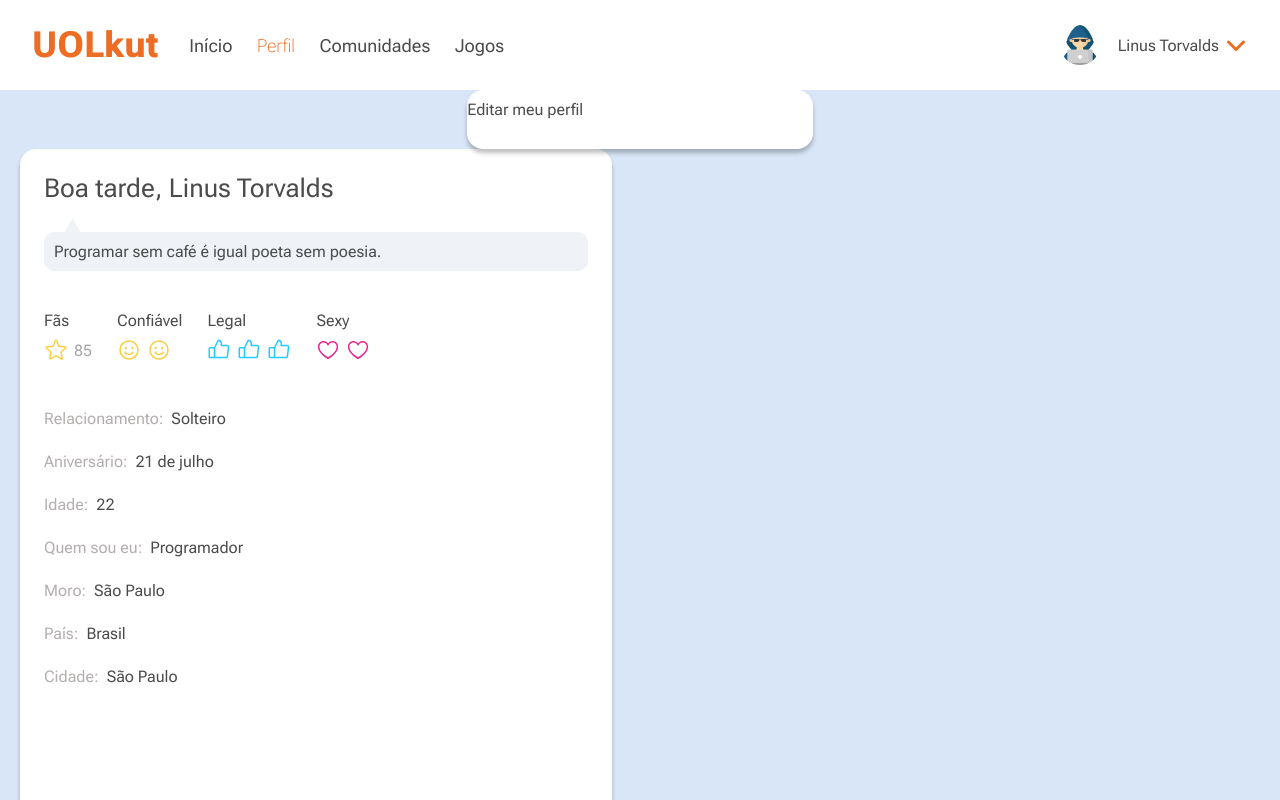
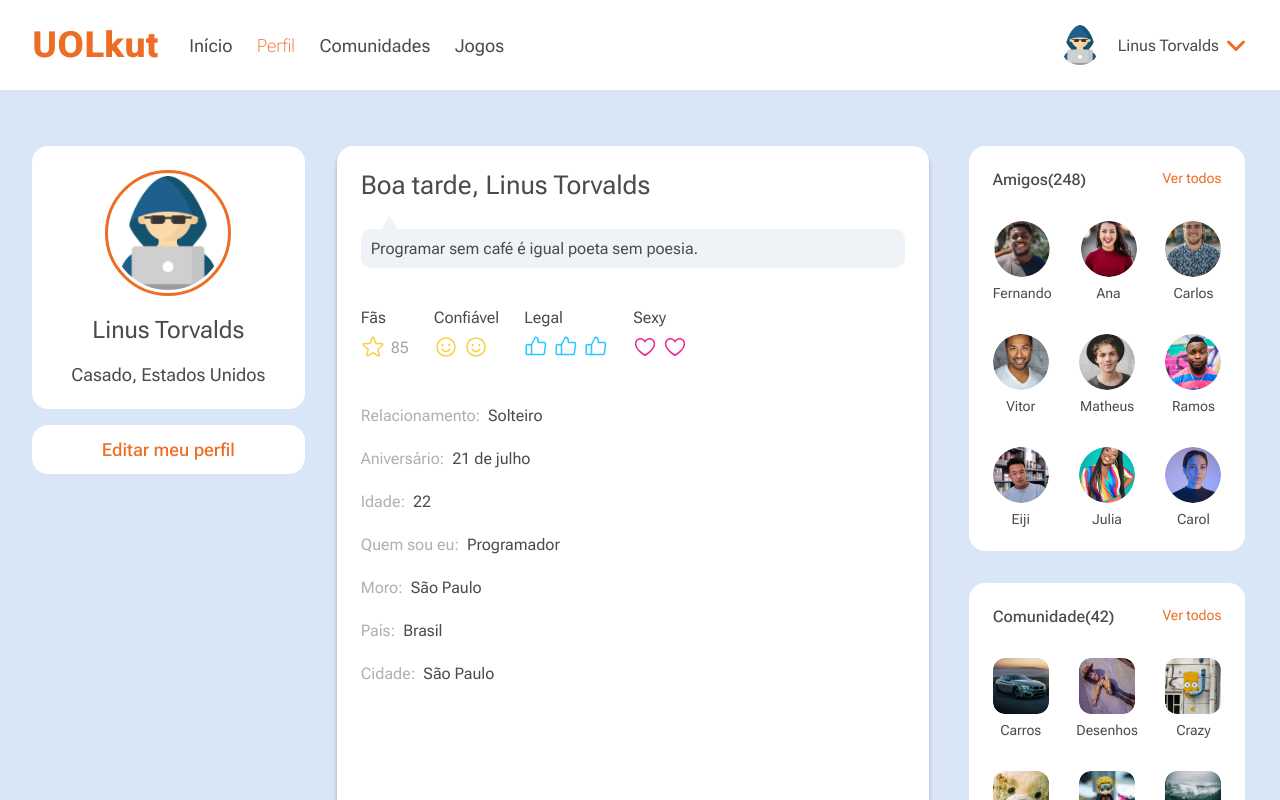
Before and after one commit to Theo-Magno/projeto-compass-desafio-x, a React (Create React App) app in the folder uolkut/: page /profile in a window 1280 px wide. Shown: the top 800 px of the page. Built offline with nearby package versions, Linux system fonts and the light colour scheme; the HTML template or start-up script is replaced by a standard one.

Commit message:
feat: profile page responsiveness made

```diff
--- a/uolkut/src/App.tsx
+++ b/uolkut/src/App.tsx
@@ -18,9 +18,12 @@
           <Route path="/register" element={<RegisterPage />} />
           <Route path="/second-register" element={<SecondRegisterPage />} />
           <Route path="/profile" element={<ProfilePage />} />
+          <Route
+            path="/profile/edit-information"
+            element={<EditInformationPage />}
+          />
           <Route path="/recover-pass" element={<RecoverPassPage />} />
           <Route path="/new-pass" element={<NewPassPage />} />
-          <Route path="/edit-information" element={<EditInformationPage />} />
         </Routes>
       </BrowserRouter>
     </div>
--- a/uolkut/src/components/Card/CardsFC.css
+++ b/uolkut/src/components/Card/CardsFC.css
@@ -1,5 +1,6 @@
 .card.card-friends {
   padding: 24px;
+  margin: 0;
   width: 100%;
   max-width: calc(320px - 48px);
   box-shadow: none;
--- a/uolkut/src/components/Header/HeaderProfile.tsx
+++ b/uolkut/src/components/Header/HeaderProfile.tsx
@@ -1,4 +1,4 @@
-// import { Link } from 'react-router-dom';
+import { NavLink } from 'react-router-dom';
 
 import './HeaderProfile.css';
 import Expansive from '../Icons/Expansive';
@@ -11,16 +11,10 @@
         <div className="header-left">
           <h1 className="title-header-profile">UOLkut</h1>
           <nav className="navbar">
-            {/* <Link to="#">Início</Link>
-        <Link to="#">Perfil</Link>
-        <Link to="#">Comunidades</Link>
-        <Link to="#">Jogos</Link> */}
-            <a href="#">Início</a>
-            <a href="#" className="active">
-              Perfil
-            </a>
-            <a href="#">Comunidades</a>
-            <a href="#">Jogos</a>
+            <NavLink to="/">Início</NavLink>
+            <NavLink to="/profile">Perfil</NavLink>
+            <NavLink to="/community">Comunidades</NavLink>
+            <NavLink to="/games">Jogos</NavLink>
           </nav>
         </div>
         <div className="header-right">
--- a/uolkut/src/components/InfoProfile.css
+++ b/uolkut/src/components/InfoProfile.css
@@ -2,6 +2,8 @@
   display: flex;
   justify-content: flex-start;
   padding: 24px;
+  margin: 0;
+  box-shadow: none;
 }
 
 .title-info-profile {
@@ -142,6 +144,8 @@
   .card.card-profile-info {
     width: 100%;
     max-width: calc(592px - 48px);
+    box-shadow: 0px 4px 4px 0px rgba(0, 0, 0, 0.25);
+
   }
 
   .title-info-profile {
--- /dev/null
+++ b/uolkut/src/pages/ProfilePage.css
@@ -0,0 +1,172 @@
+.content-profile {
+  padding: 24px 20px;
+  margin: 0 auto;
+}
+
+.search-mobile {
+  background-image: url('../assets/svgs/search-icon.svg');
+  background-repeat: no-repeat;
+  background-position: 15px center;
+  background-size: 24px;
+  padding-left: 51px;
+  background-color: #FDFEFF;
+  border-radius: 8px;
+}
+
+.input-search-mobile {
+  border: none;
+  outline: none;
+  padding: 12px;
+  width: calc(100% - 24px);
+  background-color: #FDFEFF;
+  border-radius: 8px;
+  font-size: 1rem;
+}
+
+.input-search-mobile::placeholder {
+  color: #B4AEAE;
+  font-size: 1rem;
+  font-family: "Roboto Mono", sans-serif;
+  font-weight: 400;
+}
+
+.profile-photo {
+  align-items: center;
+  box-shadow: none;
+  margin: 0;
+  margin-top: 32px;
+  padding: 24px;
+}
+
+.profile-photo img {
+  width: 114px;
+  height: 114px;
+  padding: 3px;
+  border-radius: 50%;
+  border: 3px solid #ed6d25;
+}
+
+.name-profile {
+  margin-top: 20px;
+  font-size: 1.5rem;
+}
+
+.status-profile {
+  margin-top: 20px;
+  font-size: 1.125rem;
+}
+
+.edit-profile {
+  margin: 0;
+  box-shadow: none;
+  padding: 14px;
+  margin-top: 16px;
+  width: 100%;
+}
+
+.edit-profile p {
+  text-align: center;
+  font-size: 1.125rem;
+  font-weight: 500;
+  color: var(--primary-color);
+}
+
+
+.cards-profile-order {
+  display: grid;
+  margin-top: 32px;
+  gap: 40px;
+}
+
+
+.friends-card {
+  order: 1
+}
+
+.info-profile-card {
+  order: 2
+}
+
+.communities-card {
+  order: 3
+}
+
+.desktop {
+  display: none;
+}
+
+@media (min-width: 768px) and (max-width: 1199px) {
+  .cards-profile-order {
+    display: flex;
+    flex-wrap: wrap;
+  }
+
+  .info-profile-card {
+    order: 1
+  }
+
+  .friends-card {
+    display: flex;
+    order: 2;
+    width: 47.2%;
+  }
+
+  .communities-card {
+    display: flex;
+    order: 3;
+    width: 47.2%;
+  }
+
+  .friends-card .card.card-friends,
+  .communities-card .card.card-friends {
+    max-width: 100%;
+  }
+}
+
+@media (min-width: 1200px) {
+
+  .search-mobile {
+    display: none;
+  }
+
+  .content-profile {
+    width: 100%;
+    max-width: 1216px;
+    display: flex;
+    gap: 32px;
+  }
+
+  .box-left-profile {
+    width: 23.02%;
+  }
+
+  .cards-profile-order {
+    display: flex;
+    width: 76.92%;
+  }
+
+  .info-profile-card {
+    order: 0;
+  }
+
+  .friends-card {
+    display: none;
+  }
+
+  .communities-card {
+    display: none;
+  }
+
+  .desktop {
+    display: block;
+  }
+
+  .friends-card-desktop {
+    margin-bottom: 32px;
+  }
+
+  .profile-photo {
+    width: auto;
+  }
+
+}
--- a/uolkut/src/pages/ProfilePage.tsx
+++ b/uolkut/src/pages/ProfilePage.tsx
@@ -4,18 +4,58 @@
 import HeaderProfile from '../components/Header/HeaderProfile';
 import InfoProfile from '../components/InfoProfile';
 
+import ProfilePhoto from '../assets/images/profile-img.png';
+
+import './ProfilePage.css';
+import Friends from '../components/Friends/Friends';
+import Communities from '../components/Communities/Communities';
+
 type Props = {};
 const ProfilePage = (props: Props): JSX.Element => {
   return (
     <div>
       <HeaderProfile />
-      <Link to="/edit-information">
-        <Card classNameCard="edit-profile">
-          <p>Editar meu perfil</p>
-        </Card>
-      </Link>
-      <InfoProfile />
-      <Footer />
+      <div className="content-profile">
+        <div className="search-mobile">
+          <input
+            type="text"
+            className="input-search-mobile"
+            placeholder="Pesquisar no UOLkut"
+          />
+        </div>
+        <div className="box-left-profile">
+          <Card classNameCard="profile-photo">
+            <img src={ProfilePhoto} alt="foto de perfil" />
+            <p className="name-profile">Linus Torvalds</p>
+            <p className="status-profile">Casado, Estados Unidos</p>
+          </Card>
+          <Link to="/profile/edit-information">
+            <Card classNameCard="edit-profile">
+              <p>Editar meu perfil</p>
+            </Card>
+          </Link>
+        </div>
+        <div className="cards-profile-order">
+          <div className="info-profile-card">
+            <InfoProfile />
+          </div>
+          <div className="friends-card">
+            <Friends />
+          </div>
+          <div className="communities-card">
+            <Communities />
+          </div>
+
+          <div className="desktop">
+            <div className="friends-card-desktop">
+              <Friends />
+            </div>
+            <div className="communities-card-desktop">
+              <Communities />
+            </div>
+          </div>
+        </div>
+      </div>
     </div>
   );
 };
```
Also changed, not shown: uolkut/src/components/Communities/Communities.tsx (+9 -9 lines), uolkut/src/components/Friends/Friends.tsx (+9 -9 lines).
